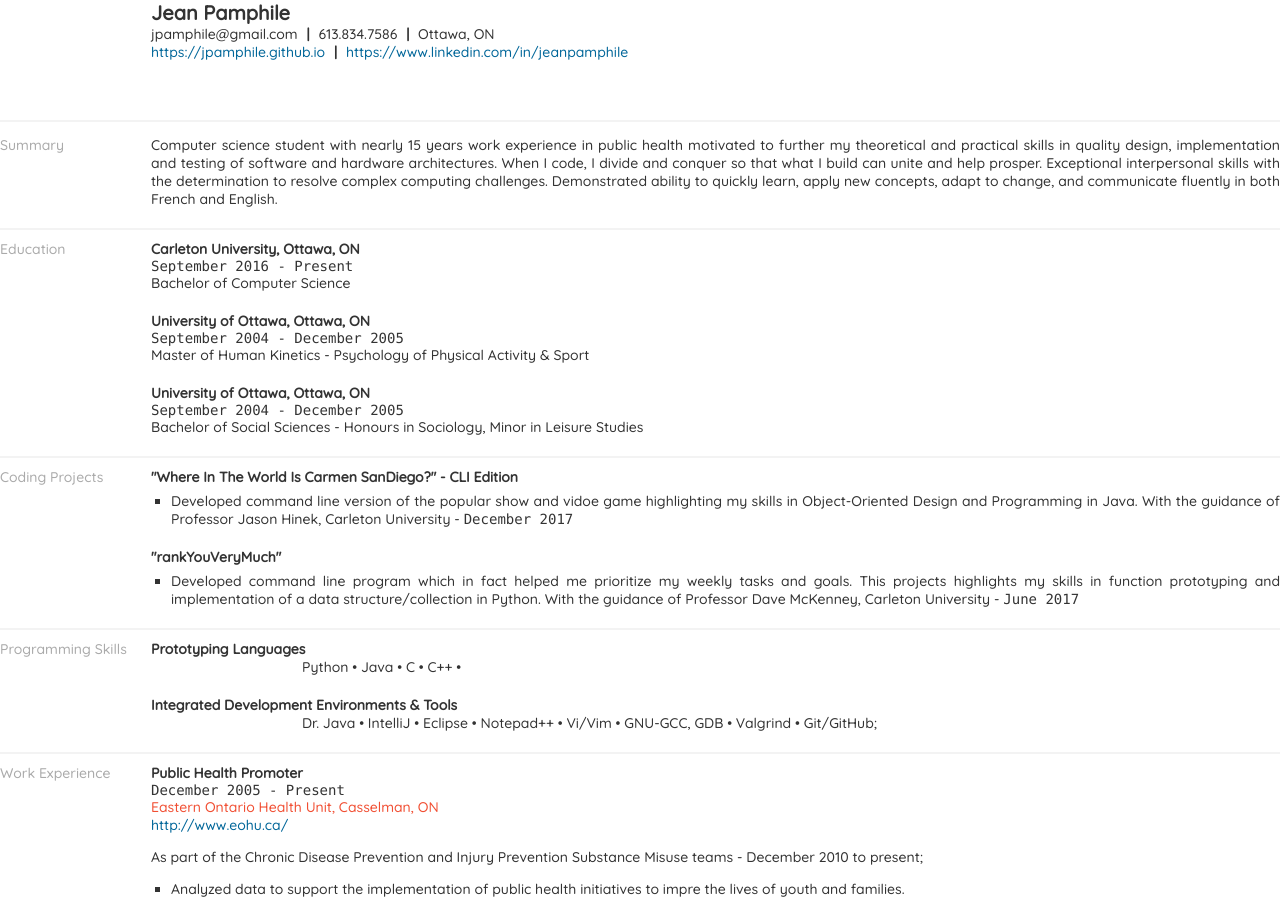
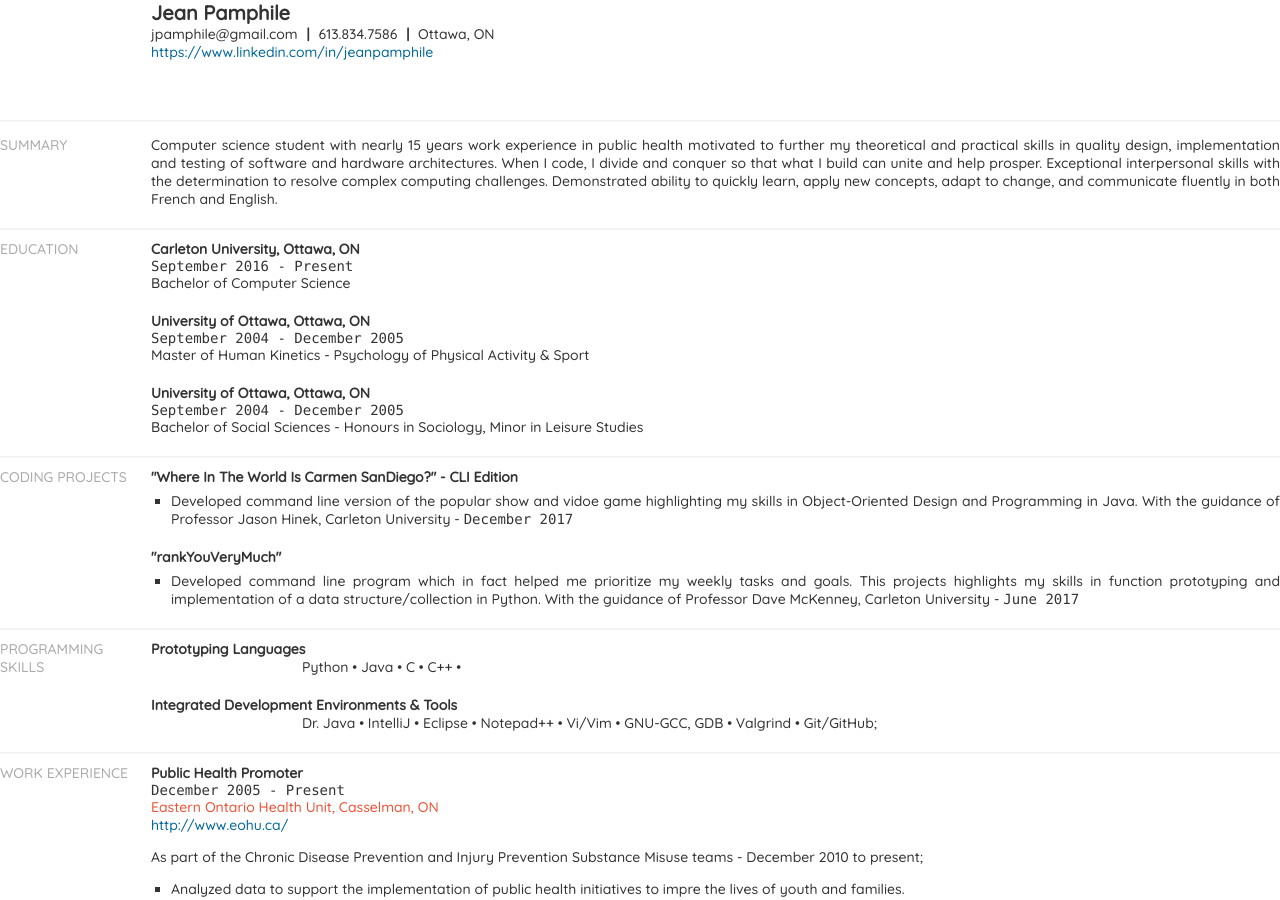
Before and after one commit to jpamphile/cv, a Jekyll site: the page built from index.html, in a window 1280 px wide and 900 px high. Built offline with Jekyll 4.4.1, drawn with Linux system fonts in a browser that asks for light colours; some web fonts are replaced.

Commit message:
Update index.html

```diff
--- a/index.html
+++ b/index.html
@@ -31,7 +31,7 @@
 				</div><span class="email">jpamphile<span style="display:none">-antispam-</span>@gmail.com</span> <span class="divider">|</span> <span class="phone">613.834.7586</span> <span class="divider">|</span> <span class="address">Ottawa, ON</span>
 			</div>
 			<div id="profilesBlock">
-				<span class="url"><a href="https://jpamphile.github.io/">https://jpamphile.github.io</a></span> <span class="divider">|</span> <span class="url"><a href="https://www.linkedin.com/in/jeanpamphile">https://www.linkedin.com/in/jeanpamphile</a></span>
+				<!-- <span class="url"><a href="https://jpamphile.github.io/">https://jpamphile.github.io</a></span> <span class="divider">|</span> --> <span class="url"><a href="https://www.linkedin.com/in/jeanpamphile">https://www.linkedin.com/in/jeanpamphile</a></span>
 			</div>
 		</div>
 	</div>
@@ -41,7 +41,7 @@
 	<div class="sectionLine"></div>
 	<div id="summaryBlock">
 		<div class="sectionName">
-			<span>Summary</span>
+			<span>SUMMARY</span>
 		</div>
       <div class="sectionContent">
 
@@ -58,7 +58,7 @@
 	<div class="sectionLine"></div>
 	<div id="education">
 		<div class="sectionName">
-			<span>Education</span>
+			<span>EDUCATION</span>
 		</div>
 		<div class="sectionContent">
 			<div class="educationBlock">
@@ -95,7 +95,7 @@
 	<div class="sectionLine"></div>
 	<div id="codingProjects">
 		<div class="sectionName">
-			<span>Coding Projects</span>
+			<span>CODING PROJECTS</span>
 		</div>
 		<div class="sectionContent">
 			<div class="blockHeader">
@@ -130,7 +130,7 @@
 	<div class="sectionLine"></div>
 	<div id="skills">
 		<div class="sectionName">
-			<span>Programming Skills</span>
+			<span>PROGRAMMING SKILLS</span>
 		</div>
 		<div class="sectionContent">
 			<div class="blockHeader">
@@ -166,7 +166,7 @@
 	<div class="sectionLine"></div>
 	<div id="workBlock">
 		<div class="sectionName">
-			<span>Work Experience</span>
+			<span>WORK EXPERIENCE</span>
 		</div>
 		<div class="sectionContent">
 			<div class="blockHeader">
@@ -223,7 +223,7 @@
 
 	<!-- /#sportHealthResearchExperience -->
 	<div class="sectionLine"></div>
-	<div id="Sport & Health Research Experience">
+	<div id="SPORTS & HEALTH RESEARCH">
 		<div class="sectionName">
 			<span>Sport & Health Research Experience </span>
 		</div>
@@ -257,7 +257,7 @@
 
 	<!-- /#interests -->
 		<div class="sectionLine"></div>
-		<div id="interests">
+		<div id="PERSONAL INTERESTS">
 			<div class="sectionName">
 				<span>Interests</span>
 			</div>
```
